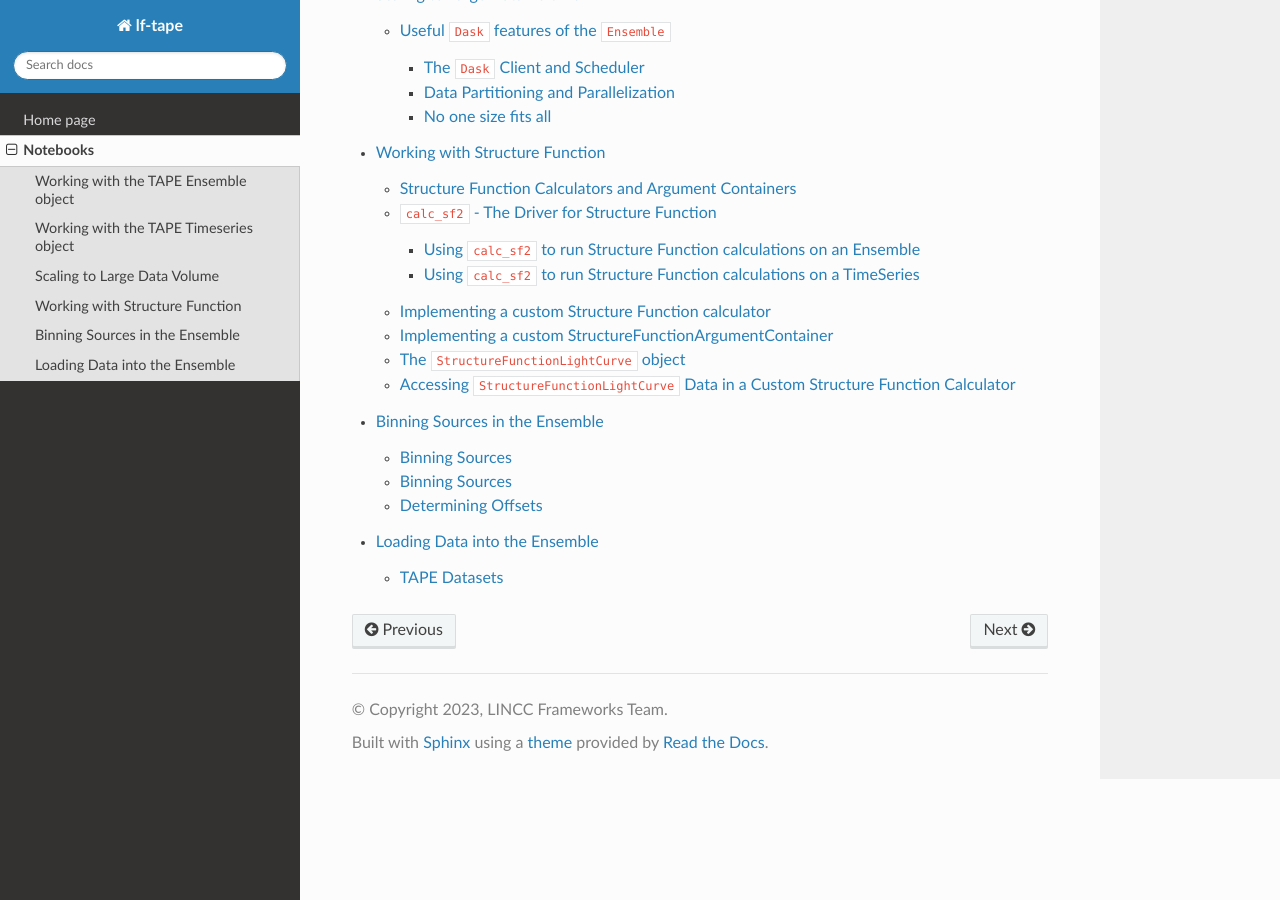
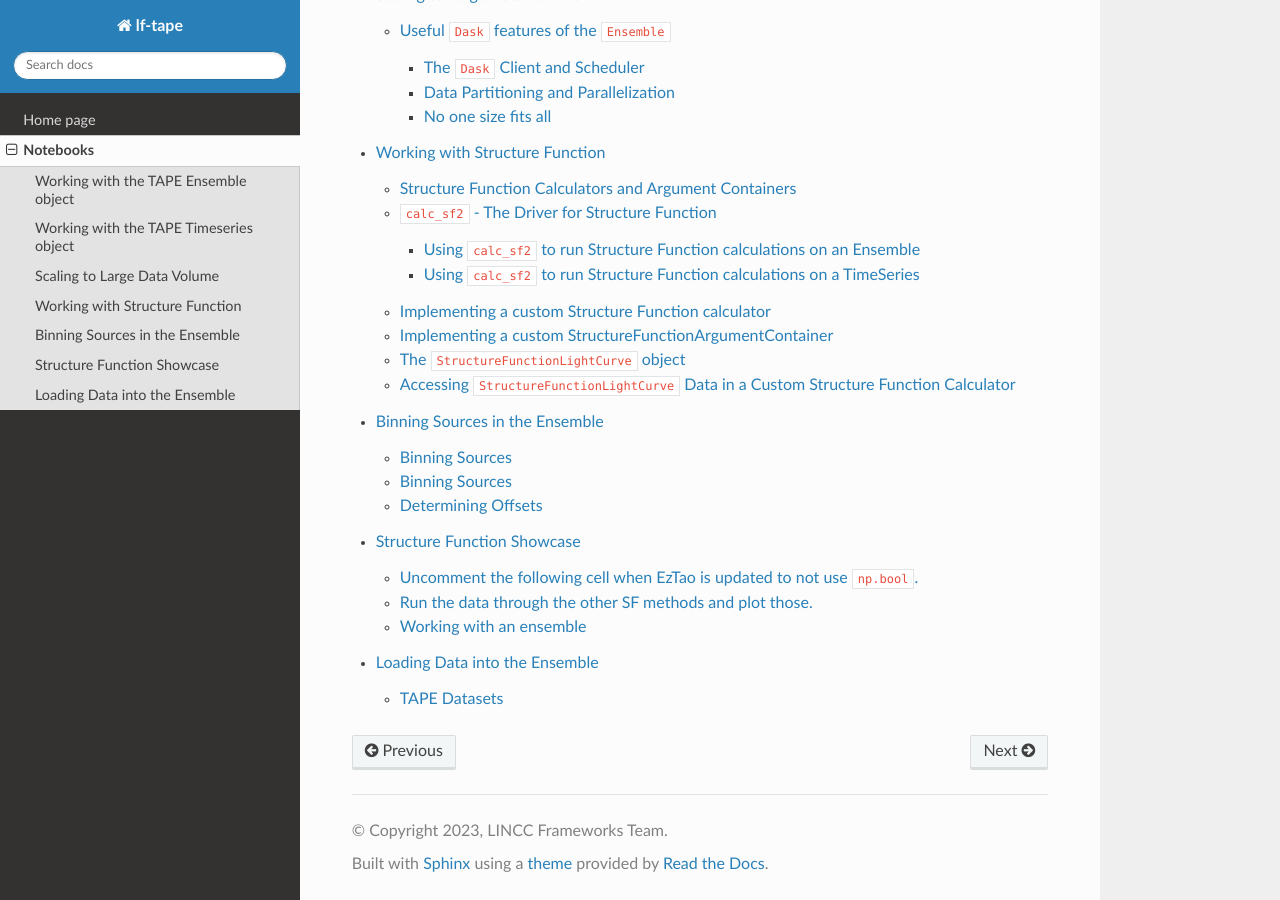
Before and after one commit to lincc-frameworks/tape, a Sphinx documentation site: the page built from docs/notebooks.rst, in a window 1280 px wide and 900 px high, scrolled down 562 px. Built offline with Sphinx 7.4.7 and the Read the Docs theme 2.0.0, drawn with Linux system fonts in a browser that asks for light colours; pages that are not in the unit, such as notebooks, are missing from menus; the version number could not be read and is left out.

Commit message:
Create stub notebook for Structure Function science showcase. (#134)
* WIP - Stub notebook for SF science showcase.

* Addressed PR comments. Fixed example ensemble creation.

* Updating SF showcase notebook now that EzTao has been updated in PyPI.

```diff
--- a/docs/notebooks.rst
+++ b/docs/notebooks.rst
@@ -8,4 +8,5 @@ Notebooks
     Scaling to Large Data Volume <notebooks/scaling_to_large_data>
     Working with Structure Function <notebooks/working_with_structure_function>
     Binning Sources in the Ensemble <notebooks/binning_slowly_changing_sources>
+    Structure Function Showcase <notebooks/structure_function_showcase>
     Loading Data into the Ensemble <notebooks/tape_datasets>
--- a/docs/requirements.txt
+++ b/docs/requirements.txt
@@ -7,3 +7,4 @@ jupytext
 jupyter
 matplotlib
 numpy
+eztao
--- a/pyproject.toml
+++ b/pyproject.toml
@@ -48,6 +48,7 @@ dev = [
     "ipython", # Also used in building notebooks into Sphinx
     "matplotlib", # Used in sample notebook intro_notebook.ipynb
     "numpy", # Used in sample notebook intro_notebook.ipynb
+    "eztao==0.4.1", # Used in Structure Function example notebook
 ]
 
 [build-system]
```
Also changed, not shown: docs/notebooks/structure_function_showcase.ipynb (added).
